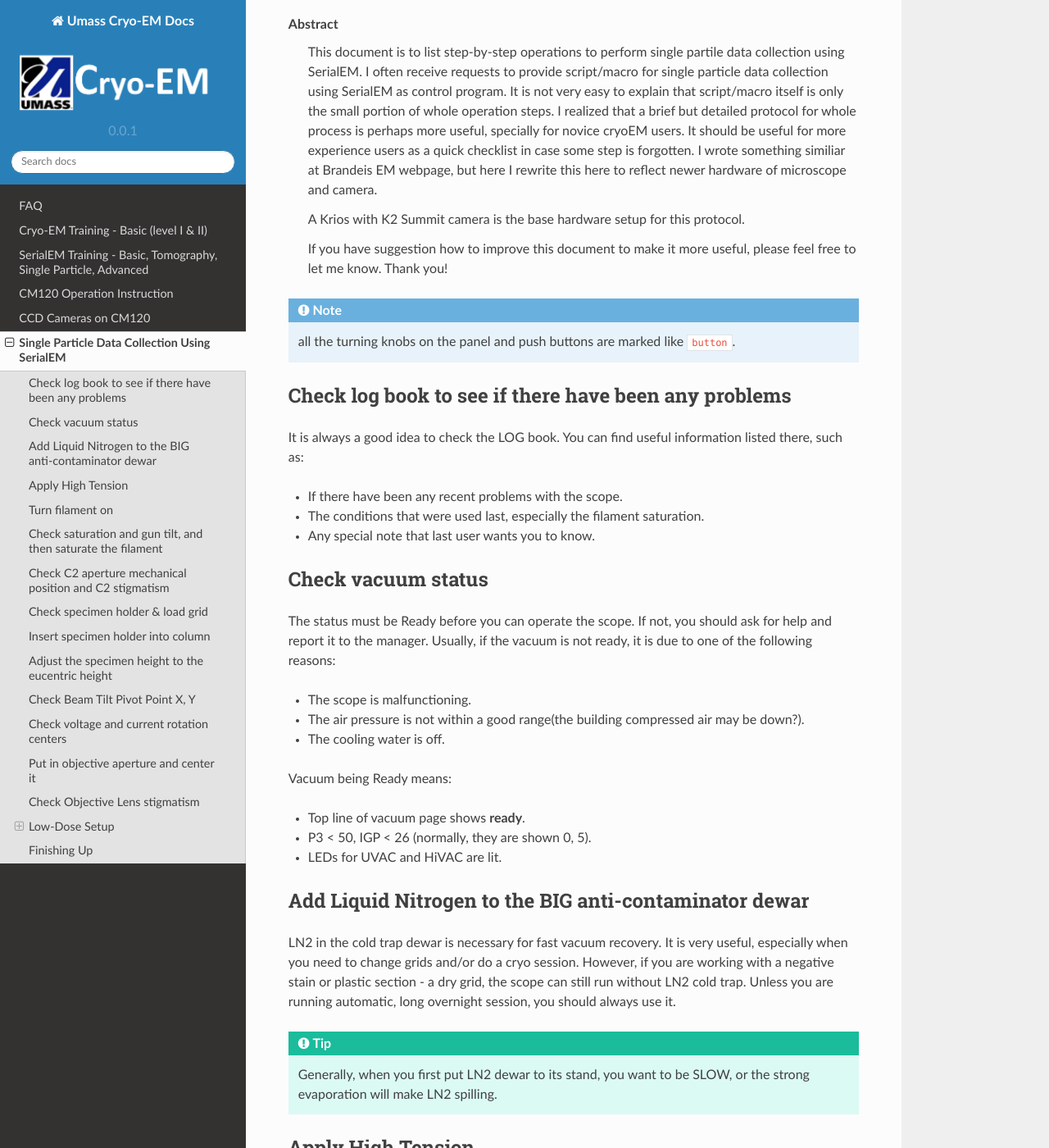
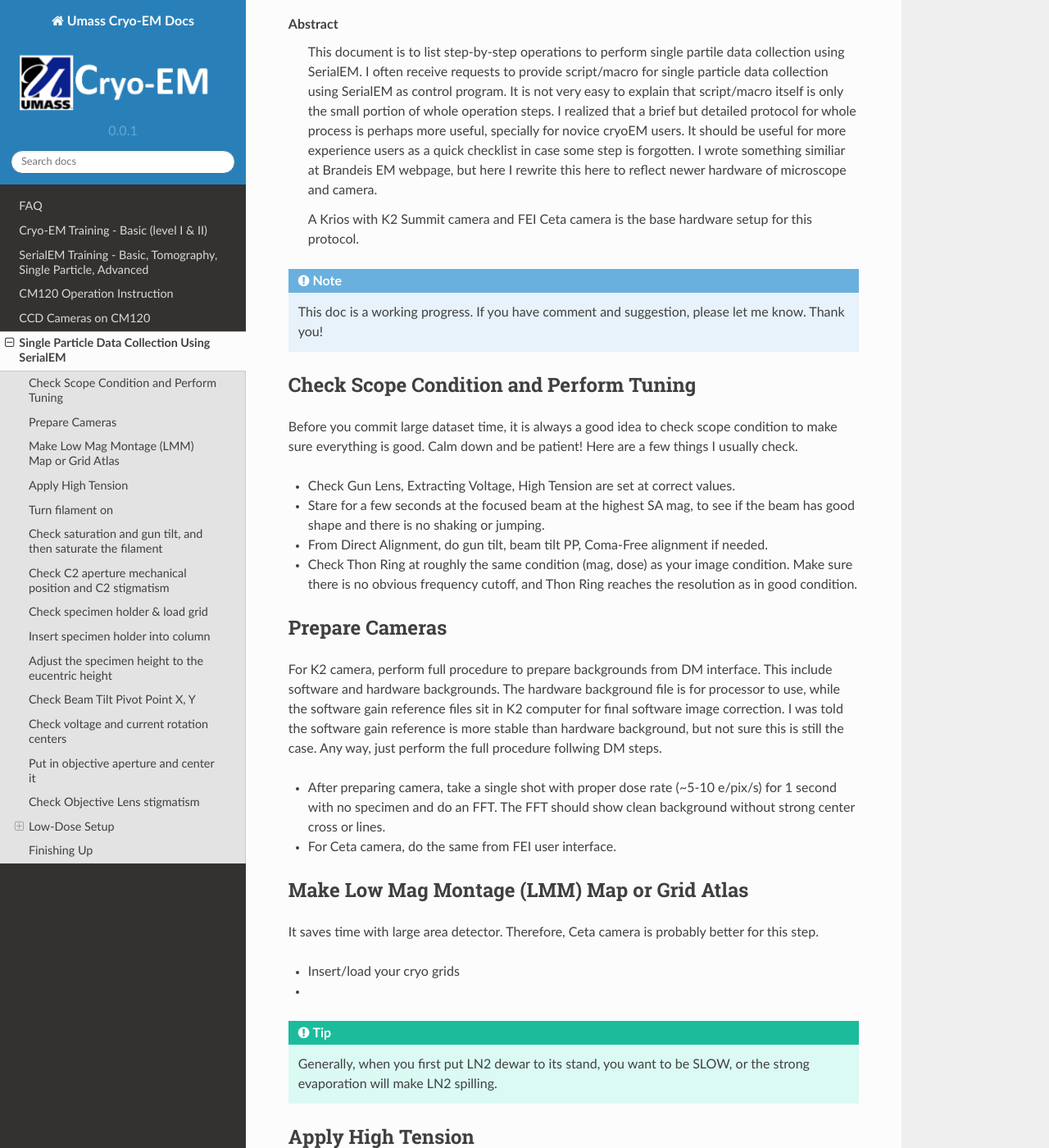
Before and after one commit to xuchen66/sphinx-emdocs, a Sphinx documentation site: the page built from source/singleparticle_serialem.rst, in a window 1280 px wide and 1400 px high, scrolled down 235 px. Shown: the whole window at 82% size. Built offline with Sphinx 7.4.7 and the Read the Docs theme 2.0.0, drawn with Linux system fonts in a browser that asks for light colours; pages that are not in the unit, such as notebooks, are missing from menus.

Commit message:
Update singleparticle_serialem.rst

```diff
--- a/source/singleparticle_serialem.rst
+++ b/source/singleparticle_serialem.rst
@@ -18,54 +18,42 @@ Single Particle Data Collection Using SerialEM
       It should be useful for more experience users as a quick checklist in case some step is forgotten.
       I wrote something similiar at Brandeis EM webpage, but here I rewrite this here to reflect newer hardware of microscope and camera.
 
-      A Krios with K2 Summit camera is the base hardware setup for this protocol.
-
-      If you have suggestion how to improve this document to make it more useful, please
-      feel free to let me know. Thank you!
+      A Krios with K2 Summit camera and FEI Ceta camera is the base hardware setup for this protocol.
 
 .. note::
-      all the turning knobs on the panel and push buttons are marked like ``button``.
+      This doc is a working progress. If you have comment and suggestion, please let me know. Thank you!
 
-.. _check-logbook:
+.. _scope_tuning:
 
-Check log book to see if there have been any problems
------------------------------------------------------
+Check Scope Condition and Perform Tuning
+----------------------------------------
 
-It is always a good idea to check the LOG book. You can find useful information listed there, such as:
+Before you commit large dataset time, it is always a good idea to check scope condition to make sure everything is good. Calm down and be patient! Here are a few things I usually check.
 
-- If there have been any recent problems with the scope.
-- The conditions that were used last, especially the filament saturation.
-- Any special note that last user wants you to know.
+- Check Gun Lens, Extracting Voltage, High Tension are set at correct values.
+- Stare for a few seconds at the focused beam at the highest SA mag, to see if the beam has good shape and there is no shaking or jumping.
+- From Direct Alignment, do gun tilt, beam tilt PP, Coma-Free alignment if needed.
+- Check Thon Ring at roughly the same condition (mag, dose) as your image condition. Make sure there is no obvious frequency cutoff, and Thon Ring reaches the resolution as in good condition.
 
- .. _check-vacuum-status:
+ .. _prepare_camera:
 
-Check vacuum status
--------------------
+Prepare Cameras
+---------------
 
-The status must be Ready before you can operate the scope. If not, you should ask for help and
-report it to the manager. Usually, if the vacuum is not ready, it is due to one of the following reasons:
+For K2 camera, perform full procedure to prepare backgrounds from DM interface. This include software and hardware backgrounds. The hardware background file is for processor to use, while the software gain reference files sit in K2 computer for final software image correction. I was told the software gain reference is more stable than hardware background, but not sure this is still the case. Any way, just perform the full procedure follwing DM steps.
 
-- The scope is malfunctioning.
-- The air pressure is not within a good range(the building compressed air may be down?).
-- The cooling water is off.
+- After preparing camera, take a single shot with proper dose rate (~5-10 e/pix/s) for 1 second with no specimen and do an FFT. The FFT should show clean background without strong center cross or lines.
+- For Ceta camera, do the same from FEI user interface.
 
-Vacuum being Ready means:
+.. _LMM:
 
-- Top line of vacuum page shows **ready**.
-- P3 < 50, IGP < 26 (normally, they are shown 0, 5).
-- LEDs for UVAC and HiVAC are lit.
+Make Low Mag Montage (LMM) Map or Grid Atlas
+--------------------------------------------
 
-.. _cool-down-scope:
+It saves time with large area detector. Therefore, Ceta camera is probably better for this step.
 
-Add Liquid Nitrogen to the BIG anti-contaminator dewar
-------------------------------------------------------
-
-LN2 in the cold trap dewar is necessary for fast vacuum recovery. It is very useful,
-especially when you need to change grids and/or do a cryo session. However, if you are
-working with a negative stain or plastic section - a dry grid, the scope can still run
-without LN2 cold trap. Unless you are running automatic, long overnight session, you
-should always use it.
-
+- Insert/load your cryo grids
+-
 .. Tip::
 
    Generally, when you first put LN2 dewar to its stand, you want to be SLOW, or the
```
